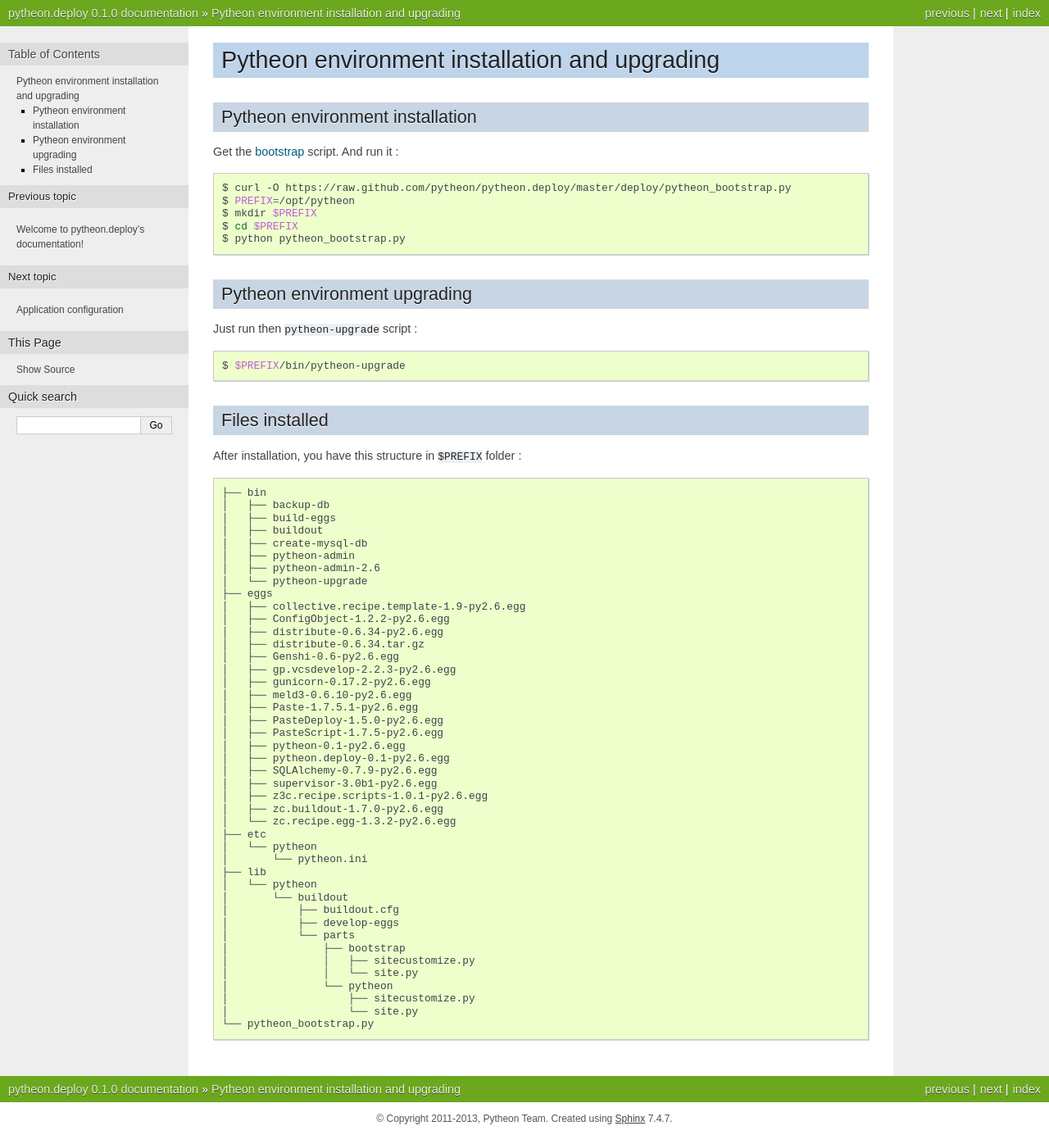
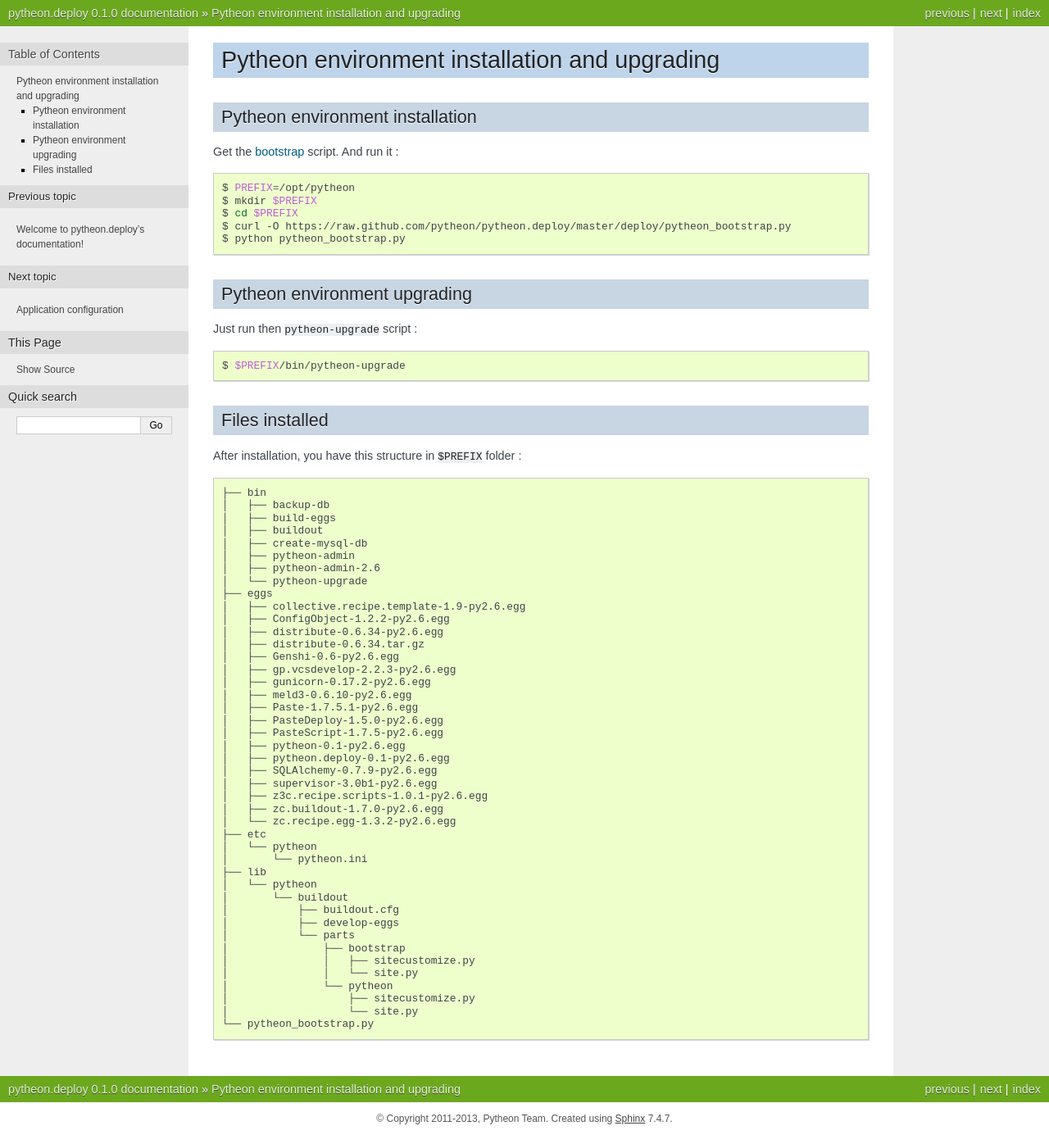
Before and after one commit to pytheon/pytheon.deploy, a Sphinx documentation site: the page built from docs/install.rst, in a window 1280 px wide. Shown: the whole page at 82% size. Built offline with Sphinx 7.4.7, drawn with Linux system fonts in a browser that asks for light colours.

Commit message:
Improve doc

```diff
--- a/docs/install.rst
+++ b/docs/install.rst
@@ -9,10 +9,10 @@
 
 .. code-block:: sh
 
-  $ curl -O https://raw.github.com/pytheon/pytheon.deploy/master/deploy/pytheon_bootstrap.py
   $ PREFIX=/opt/pytheon
   $ mkdir $PREFIX
   $ cd $PREFIX
+  $ curl -O https://raw.github.com/pytheon/pytheon.deploy/master/deploy/pytheon_bootstrap.py
   $ python pytheon_bootstrap.py
 
 .. _bootstrap: https://raw.github.com/pytheon/pytheon.deploy/master/deploy/pytheon_bootstrap.py
```
